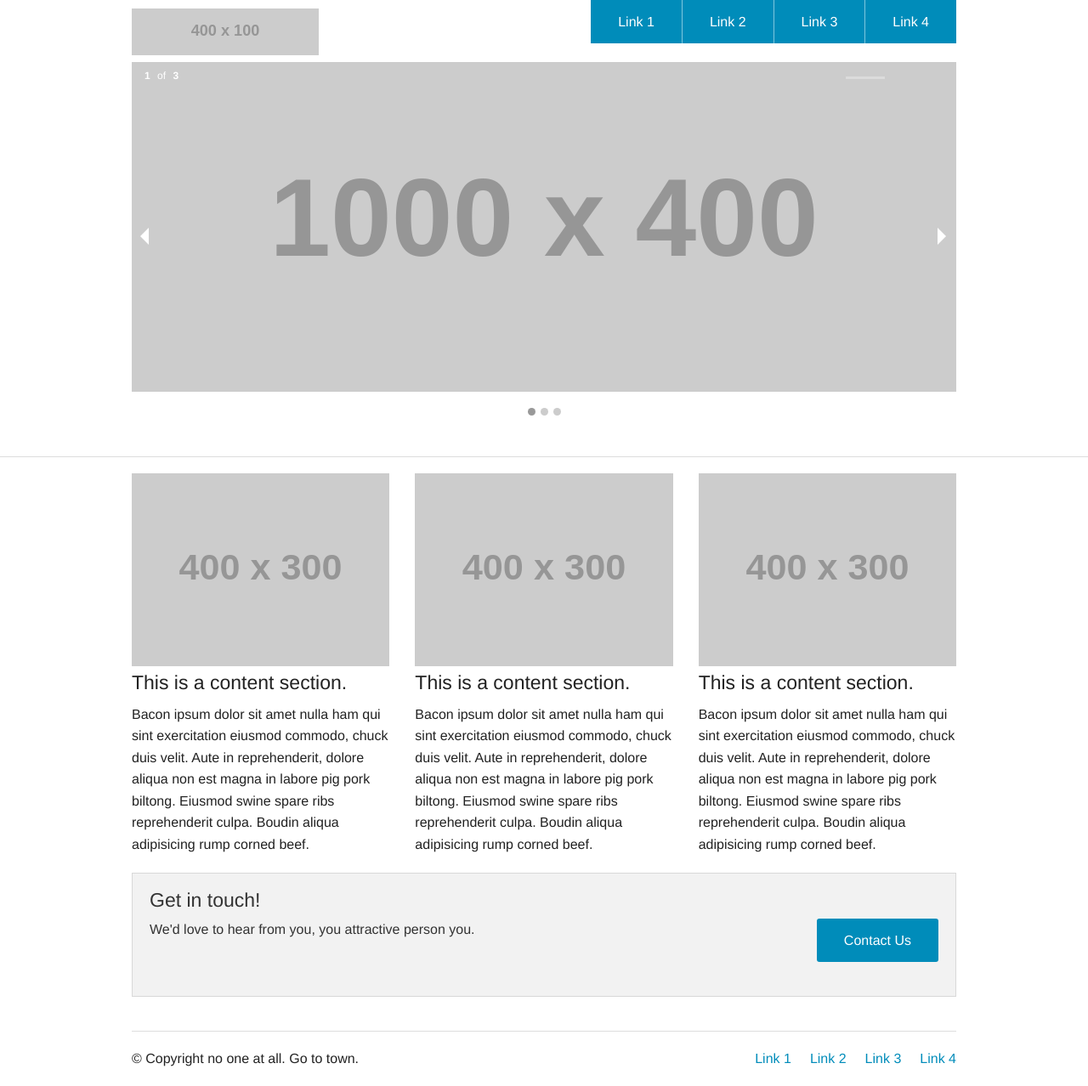
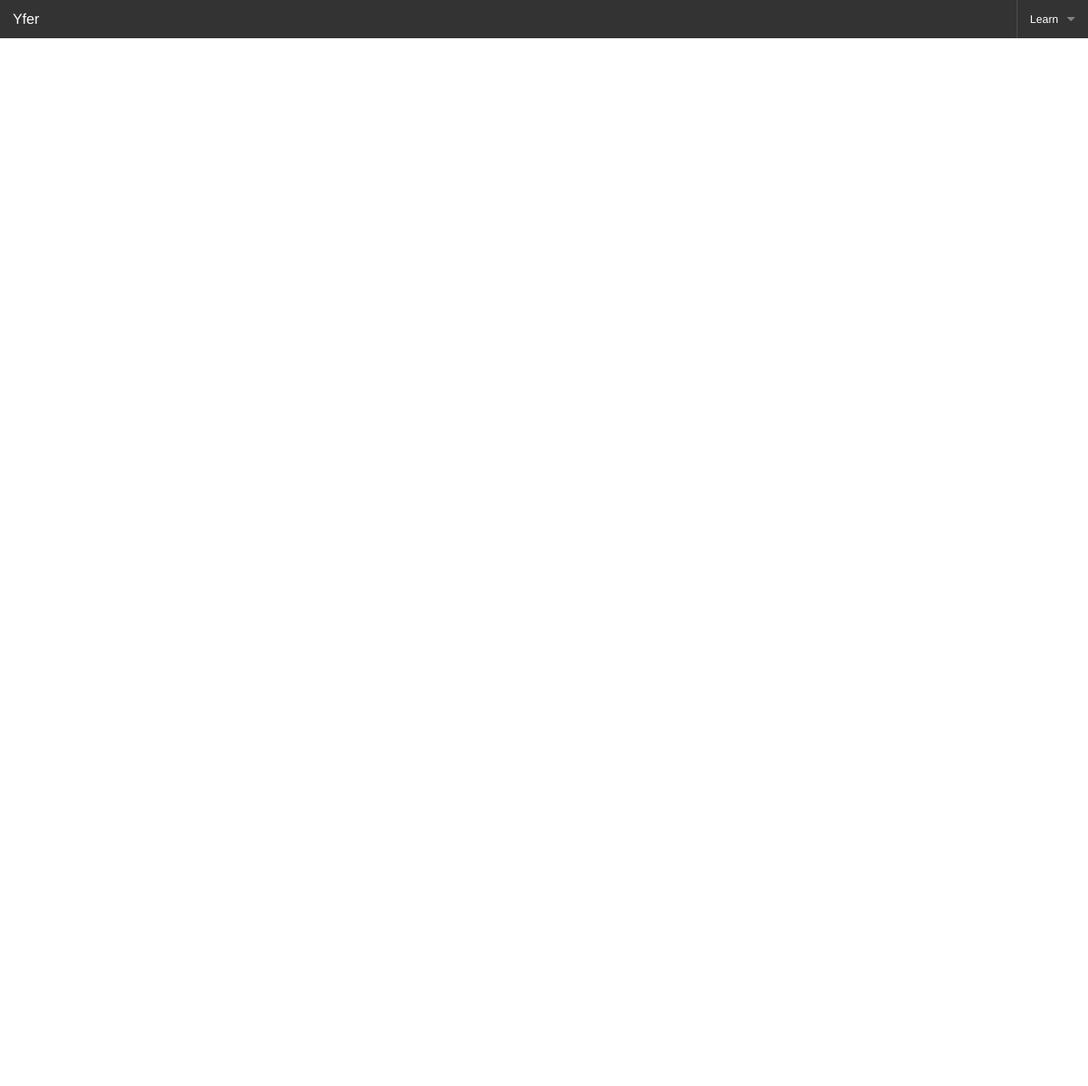
Before and after one commit to yfer/yfer.github.io, a Jekyll site: the page built from index.html, in a window 1280 px wide. Shown: the whole page at 85% size. Built offline with Jekyll 4.4.1, drawn with Linux system fonts in a browser that asks for light colours; after the commit the page ends 900 px from its top, so only the background shows below that.

Commit message:
add header menu

```diff
--- a/_includes/header.html
+++ b/_includes/header.html
@@ -1,10 +1,36 @@
 <!doctype html>
-<html class="no-js" lang="en">
+<html class="no-js" lang="ru">
   <head>
     <meta charset="utf-8" />
     <meta name="viewport" content="width=device-width, initial-scale=1.0" />
     <title>{{ include.title }}</title>
+	<meta name="author" content="Mikhail Barabanov" />
+	<meta name="copyright" content="Mikhail Barabanov (c) 2014" />
     <link rel="stylesheet" href="css/foundation.css" />
     <script src="js/vendor/modernizr.js"></script>
   </head>
   <body>
+    <nav class="top-bar docs-bar hide-for-small" data-topbar>
+		<ul class="title-area">
+		<li class="name">
+		  <h1><a href="/">Yfer</a></h1>
+		</li>
+		</ul>
+		<section class="top-bar-section">
+			<ul class="right">
+				<li class="divider"></li>
+				<li class="has-dropdown">
+					<a href="/learn/features.html" class="">Learn</a>
+					<ul class="dropdown">
+					  <li><a href="/learn/features.html">Features</a></li>
+					  <li><a href="/learn/faq.html">FAQ</a></li>
+					</ul>
+				</li>
+			</ul>
+		</section>
+	</nav>
+	<nav class="tab-bar show-for-small">
+	  <a class="left-off-canvas-toggle menu-icon">
+		<span>Foundation</span>
+	  </a>
+	</nav>
--- a/index.html
+++ b/index.html
@@ -2,102 +2,3 @@
 layout: default
 title: init
 ---
-
-   <div class="row">
-    <div class="large-3 columns">
-      <h1><img src="http://placehold.it/400x100&text=Logo" /></h1>
-    </div>
-    <div class="large-9 columns">
-      <ul class="right button-group">
-      <li><a href="#" class="button">Link 1</a></li>
-      <li><a href="#" class="button">Link 2</a></li>
-      <li><a href="#" class="button">Link 3</a></li>
-      <li><a href="#" class="button">Link 4</a></li>
-      </ul>
-  </div>
-  </div>
-
-<!-- End Header and Nav -->
-
-<!-- First Band (Slider) -->
-
-
-  <div class="row">
-    <div class="large-12 columns">
-      <ul class="example-orbit" data-orbit>
-        <li><img src=
-        "http://placehold.it/1000x400&amp;text=[%20img%201%20]"></li>
-        <li><img src=
-        "http://placehold.it/1000x400&amp;text=[%20img%202%20]"></li>
-        <li><img src=
-        "http://placehold.it/1000x400&amp;text=[%20img%203%20]"></li>
-      </ul>
-    </div>
-  </div>
-
-<hr/>
-
-
-<!-- Three-up Content Blocks -->
-
-  <div class="row">
-    <div class="large-4 columns">
-      <img src="http://placehold.it/400x300&text=[img]" />
-      <h4>This is a content section.</h4>
-      <p>Bacon ipsum dolor sit amet nulla ham qui sint exercitation eiusmod commodo, chuck duis velit. Aute in reprehenderit, dolore aliqua non est magna in labore pig pork biltong. Eiusmod swine spare ribs reprehenderit culpa. Boudin aliqua adipisicing rump corned beef.</p>
-    </div>
-
-    <div class="large-4 columns">
-      <img src="http://placehold.it/400x300&text=[img]" />
-      <h4>This is a content section.</h4>
-      <p>Bacon ipsum dolor sit amet nulla ham qui sint exercitation eiusmod commodo, chuck duis velit. Aute in reprehenderit, dolore aliqua non est magna in labore pig pork biltong. Eiusmod swine spare ribs reprehenderit culpa. Boudin aliqua adipisicing rump corned beef.</p>
-    </div>
-
-    <div class="large-4 columns">
-      <img src="http://placehold.it/400x300&text=[img]" />
-      <h4>This is a content section.</h4>
-      <p>Bacon ipsum dolor sit amet nulla ham qui sint exercitation eiusmod commodo, chuck duis velit. Aute in reprehenderit, dolore aliqua non est magna in labore pig pork biltong. Eiusmod swine spare ribs reprehenderit culpa. Boudin aliqua adipisicing rump corned beef.</p>
-    </div>
-
-    </div>
-
-<!-- Call to Action Panel -->
-<div class="row">
-    <div class="large-12 columns">
-
-      <div class="panel">
-        <h4>Get in touch!</h4>
-
-        <div class="row">
-          <div class="large-9 columns">
-            <p>We'd love to hear from you, you attractive person you.</p>
-          </div>
-          <div class="large-3 columns">
-            <a href="#" class="radius button right">Contact Us</a>
-          </div>
-        </div>
-      </div>
-
-    </div>
-  </div>
-
-  <!-- Footer -->
-
-  <footer class="row">
-    <div class="large-12 columns">
-      <hr />
-      <div class="row">
-        <div class="large-6 columns">
-          <p>&copy; Copyright no one at all. Go to town.</p>
-        </div>
-        <div class="large-6 columns">
-          <ul class="inline-list right">
-            <li><a href="#">Link 1</a></li>
-            <li><a href="#">Link 2</a></li>
-            <li><a href="#">Link 3</a></li>
-            <li><a href="#">Link 4</a></li>
-          </ul>
-        </div>
-      </div>
-    </div>
-  </footer>
```
